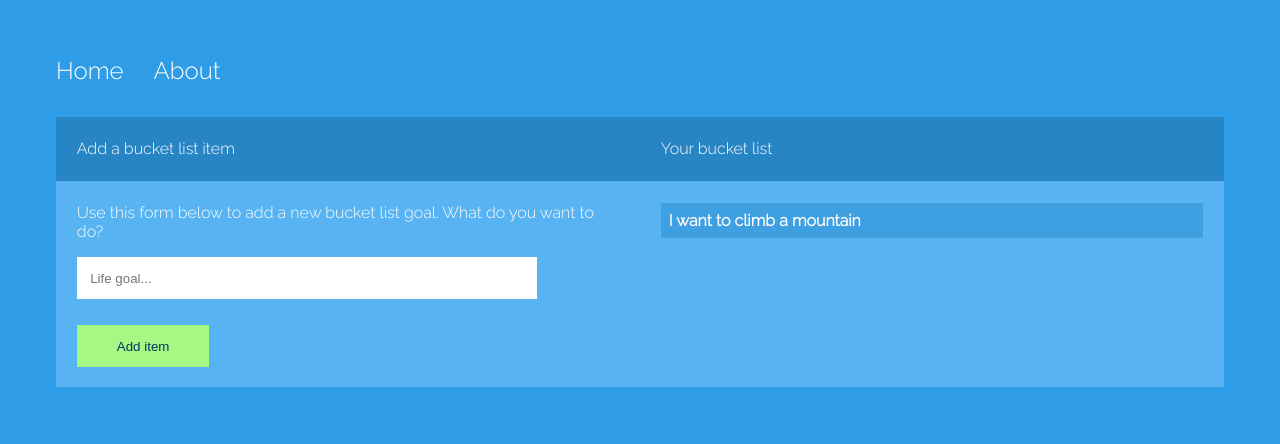
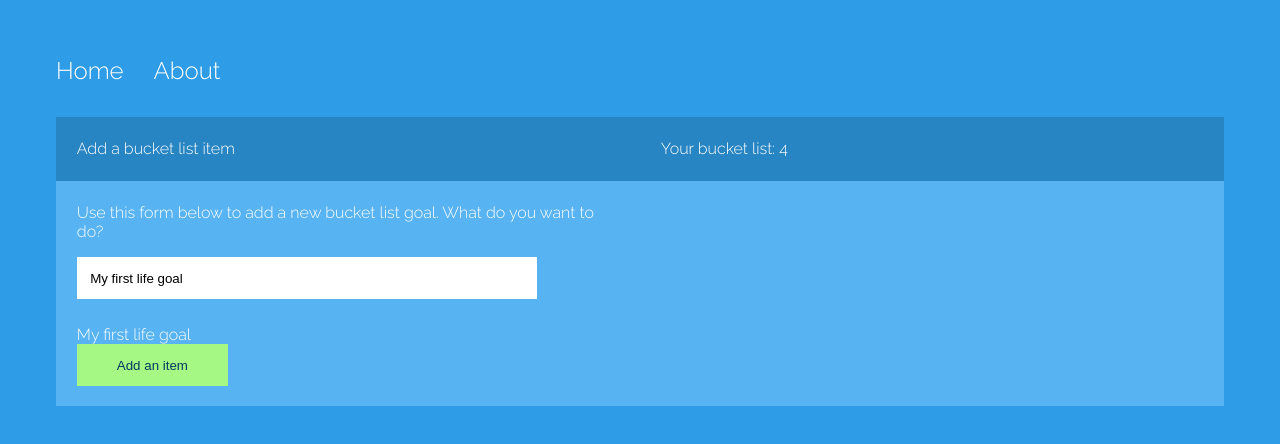
Before and after one commit to Fernando74lr/ng5, an Angular app: page / in a window 1280 px wide. Shown: the top 444 px of the page. Built offline with nearby package versions, Linux system fonts and the light colour scheme.

Commit message:
Added variables and goals list

```diff
--- a/src/app/home/home.component.html
+++ b/src/app/home/home.component.html
@@ -4,7 +4,7 @@
         <p>Add a bucket list item</p>
     </div>
     <div class="col">
-        <p>Your bucket list</p>
+        <p>Your bucket list: {{ itemCount }}</p>
     </div>
 </div>
 
@@ -15,13 +15,25 @@
         </p>
 
         <form>
-            <input type="text" class="txt" name="item" placeholder="Life goal...">
-            <input type="submit" class="btn" value="Add item">
+            <input
+                type="text"
+                class="txt"
+                name="item"
+                placeholder="Life goal..."
+                [(ngModel)]="goalText"
+            >
+            <br><span>{{ goalText }}</span><br>
+            <input
+                type="submit"
+                class="btn"
+                [value]="btnText"
+                (click)="addItem()"
+            >
         </form>
     </div>
     <div class="col">
-        <p class="life-container">
-            I want to climb a mountain
+        <p class="life-container" *ngFor="let goal of goals">
+            {{ goal }}
         </p>
     </div>
 </div>
--- a/src/app/home/home.component.ts
+++ b/src/app/home/home.component.ts
@@ -7,9 +7,20 @@ import { Component, OnInit } from '@angular/core';
 })
 export class HomeComponent implements OnInit {
 
-  constructor() { }
+    itemCount: number = 4;
+	btnText: string = 'Add an item';
+	goalText: string = 'My first life goal';
+	goals = [];
 
-  ngOnInit(): void {
-  }
+    constructor() { }
+
+    ngOnInit(): void {
+    }
+
+	addItem() {
+		this.goals.push((this.goalText));
+		this.goalText = '';
+		this.itemCount = this.goals.length;
+	}
 
 }
```
Also changed, not shown: src/app/app.module.ts (+5 -3 lines).
